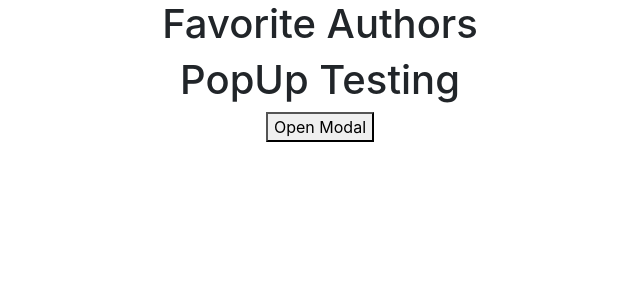
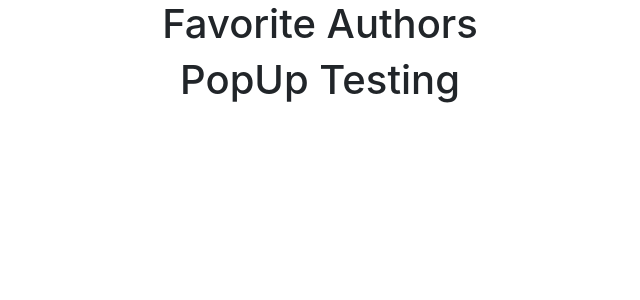
Before and after one commit to itswcl/MERN_Author_Client, a React (Create React App) app: page /popup in a window 1280 px wide. Shown: the top 300 px of the page, without its empty margins (320-960 px from the left). Built offline with nearby package versions, Linux system fonts and the light colour scheme.

Commit message:
install @material-ui/core

```diff
--- a/package.json
+++ b/package.json
@@ -3,6 +3,7 @@
   "version": "0.1.0",
   "private": true,
   "dependencies": {
+    "@material-ui/core": "^4.12.3",
     "@testing-library/jest-dom": "^5.16.1",
     "@testing-library/react": "^12.1.2",
     "@testing-library/user-event": "^13.5.0",
--- a/src/Components/PopUp.jsx
+++ b/src/Components/PopUp.jsx
@@ -1,12 +1,8 @@
 import React from 'react';
-import Popup from 'reactjs-popup'
-import 'reactjs-popup/dist/index.css';
 
 const PopUp = () => {
     return (
-        <Popup trigger={<button className="button"> Open Modal </button>} modal>
-            <span> Modal content </span>
-        </Popup>);
+        <div></div>);
 };
 
 export default PopUp;
```
Also changed, not shown: 1 other file (tests, documents, lock files or other folders).
